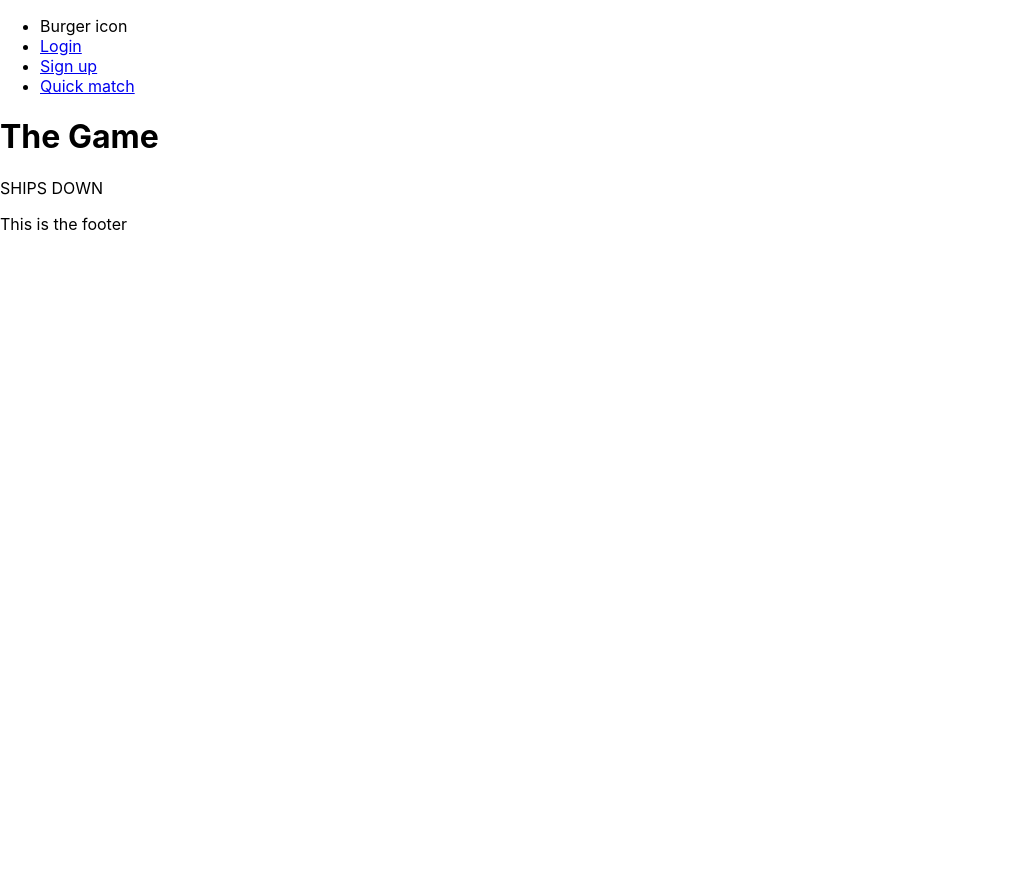
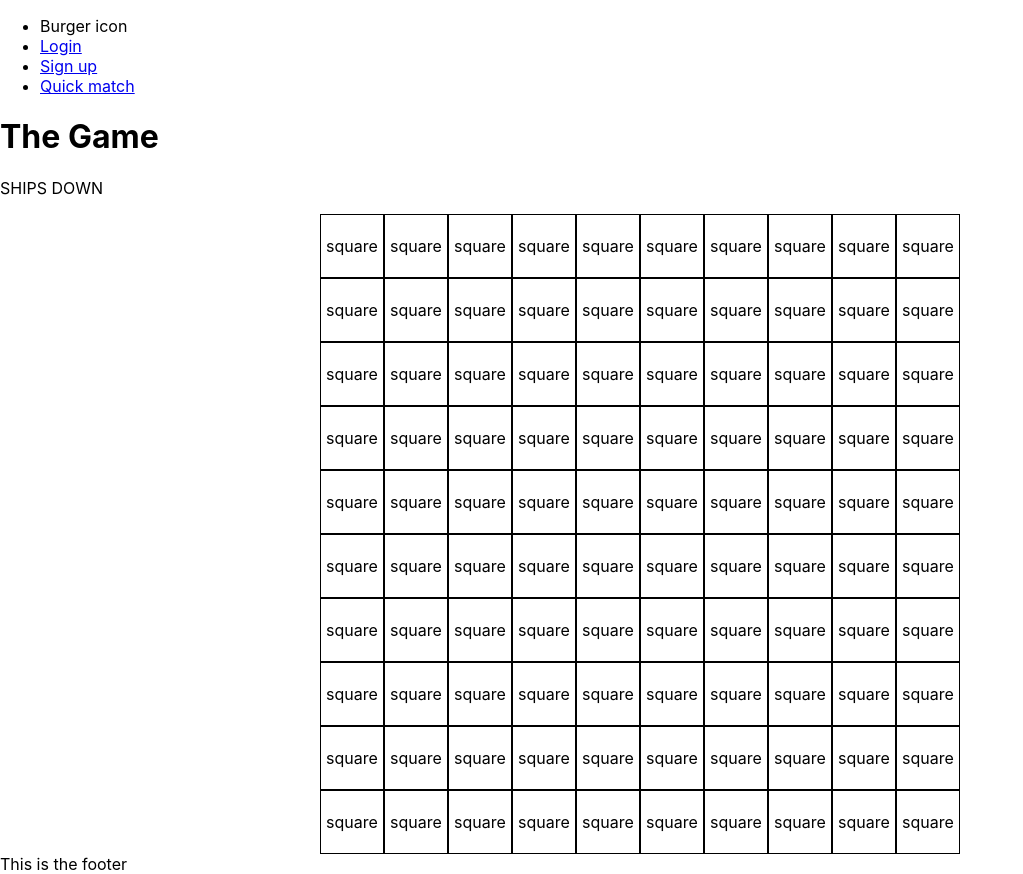
Before and after one commit to caldric/battleship-client, a React (Create React App) app: page /game in a window 1280 px wide. Shown: the whole page, without its empty margins (0-1023 px from the left). Before the commit the page ends 800 px from the top, so only its background shows below. Built offline with nearby package versions, Linux system fonts and the light colour scheme; no server answers.

Commit message:
Create 10x10 game board

```diff
--- /dev/null
+++ b/src/component/Board.jsx
@@ -0,0 +1,12 @@
+import React from 'react';
+
+const Board = () => {
+  return (
+    <div className="board">
+      {/* Output 100 squares */}
+      {Array(100).fill(<div className="square">square</div>)}
+    </div>
+  );
+};
+
+export default Board;
--- a/src/component/Game.jsx
+++ b/src/component/Game.jsx
@@ -1,10 +1,12 @@
 import React from 'react';
+import Board from './Board';
 
 const Game = () => {
   return (
     <div>
       <h1>The Game</h1>
       <p>SHIPS DOWN</p>
+      <Board />
     </div>
   );
 };
--- a/src/index.css
+++ b/src/index.css
@@ -1,3 +1,8 @@
+/* CSS vars */
+:root {
+  --square-side: 50vw;
+}
+
 body {
   margin: 0;
   font-family: -apple-system, BlinkMacSystemFont, 'Segoe UI', 'Roboto', 'Oxygen',
@@ -11,3 +16,19 @@ code {
   font-family: source-code-pro, Menlo, Monaco, Consolas, 'Courier New',
     monospace;
 }
+
+.board {
+  display: grid;
+  grid-template-rows: repeat(10, 1fr);
+  grid-template-columns: repeat(10, 1fr);
+  width: var(--square-side);
+  height: var(--square-side);
+  margin: auto;
+}
+
+.square {
+  border: 1px solid black;
+  display: flex;
+  justify-content: center;
+  align-items: center;
+}
```
